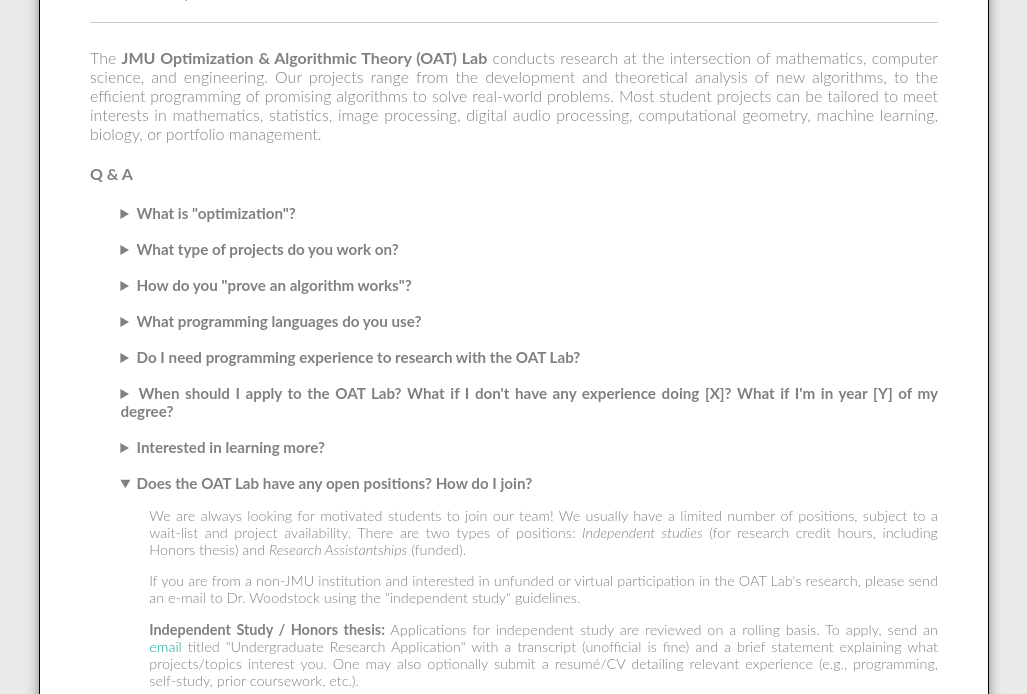
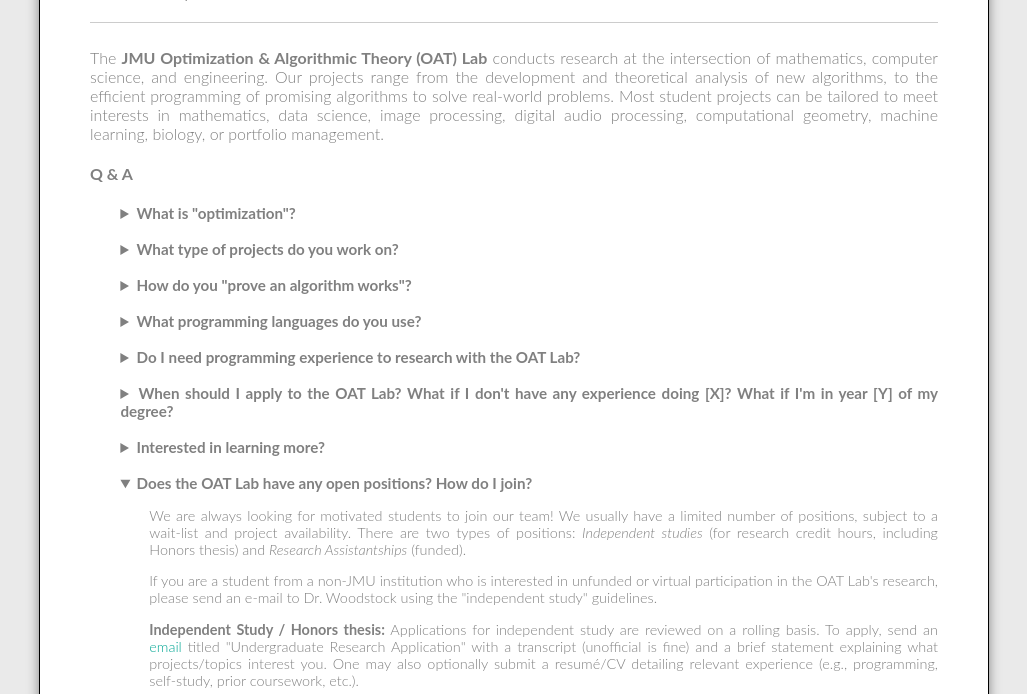
Before and after one commit to zevwoodstock/zevwoodstock.github.io, a Jekyll site: the page built from oatlab/index.html, in a window 1280 px wide. Shown: the part 298-992 px from the top of the page, without its empty margins (126-1153 px from the left). Built offline with Jekyll 4.4.1, drawn with Linux system fonts in a browser that asks for light colours; some web fonts are replaced.

Commit message:
Minor wording change

```diff
--- a/oatlab/index.html
+++ b/oatlab/index.html
@@ -21,7 +21,7 @@
 theoretical analysis of new algorithms, to the efficient
 programming of promising algorithms to solve real-world problems.
 Most student projects can be tailored to meet interests in
-mathematics, statistics, image processing, digital audio
+mathematics, data science, image processing, digital audio
 processing, computational geometry, machine learning, biology, or
 portfolio management.
 </p>
@@ -263,8 +263,8 @@
 </p>
 
 <p>
-If you are from a non-JMU institution and interested in unfunded or
-virtual participation in
+If you are a student from a non-JMU institution who is interested
+in unfunded or virtual participation in
 the OAT Lab's research, please send an e-mail to Dr. Woodstock
 using the "independent study" guidelines.
 </p>
```
